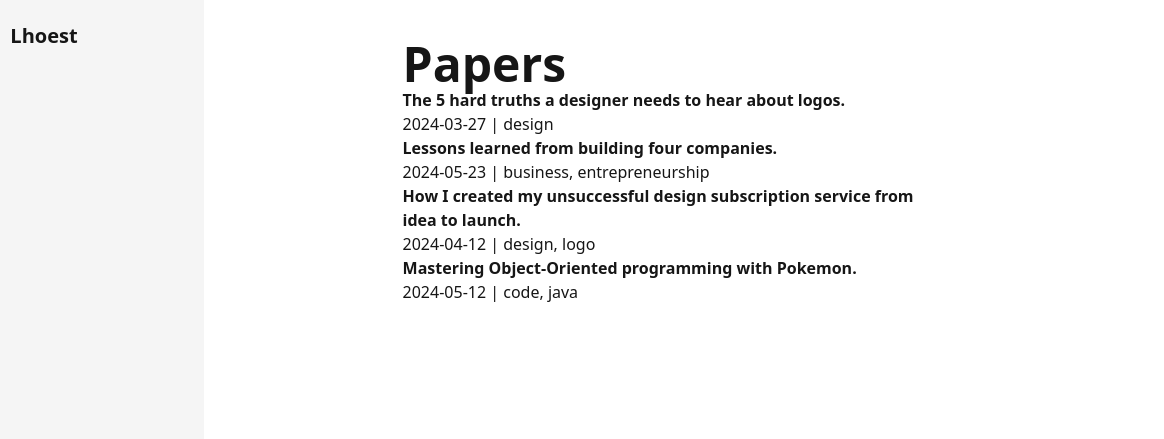
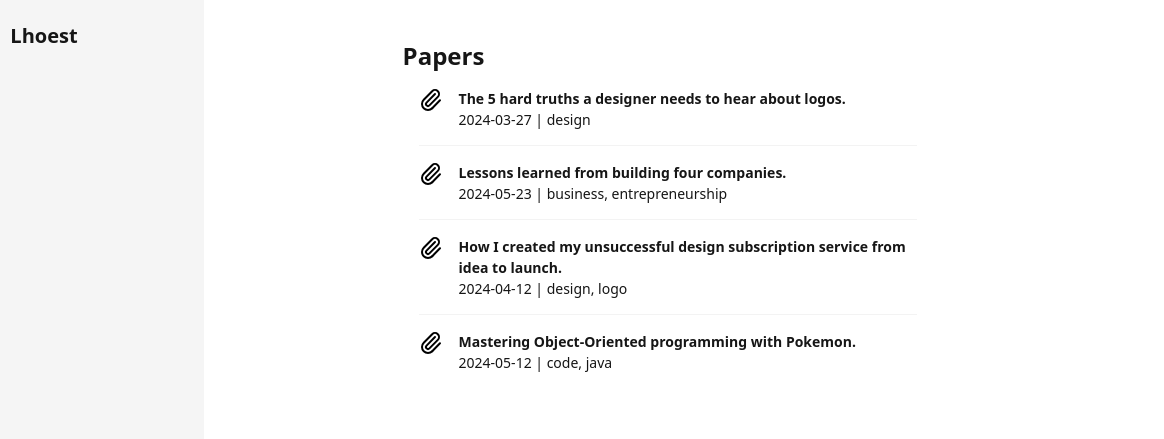
Before and after one commit to nicholaslhoest/gold, an Astro site: page /papers in a window 1280 px wide. Shown: the top 439 px of the page, 116-1280 px from the left. Built offline with nearby package versions, Linux system fonts and the light colour scheme; Astro itself is replaced by a stand-in of ours.

Commit message:
LOST-28: Fix style of Papers.

```diff
--- a/src/components/Hero.astro
+++ b/src/components/Hero.astro
@@ -11,7 +11,7 @@
             </div>
         </div>
         <div>
-            <h1 class="text-5xl font-bold">Nicholas B. Lhoest</h1>
+            <h1 class="text-4xl font-bold">Nicholas B. Lhoest</h1>
             <p class="py-6">
                 Nicholas graudate from Bournemouth University with a Games Techonolgy degree and
                 a Graduated with an master degree from the University of Glasgow with a Computer Science Degree
--- a/src/layouts/PaperLayout.astro
+++ b/src/layouts/PaperLayout.astro
@@ -16,7 +16,6 @@ const { number, title, date, time, tags } = Astro.props;
                 <h1>{title}</h1>
                 <strong>{date}</strong> | {time} min read
                 <div class="tagElement">
-                    <img style="margin-right: 10px"  src="/tag.svg" alt="Tag Icon in black and white" />
                     <p class="tagElementColor"> {tags.join(", ")}</p>
                 </div>
 
--- a/src/pages/papers/index.astro
+++ b/src/pages/papers/index.astro
@@ -1,18 +1,20 @@
 ---
 import { getCollection } from 'astro:content';
 import "../../styles/global.css";
-import Navigation from "../../components/Navigation.astro";
 import BaseLayout from "../../layouts/BaseLayout.astro";
+import { Paperclip } from '@lucide/astro';
 
 const papers = await getCollection('papers');
 ---
 
 <BaseLayout>
 
-    <h1 class="text-5xl font-bold">Papers</h1>
-    <ul class="listPaperItem">
+    <h1 class="text-2xl font-bold">Papers</h1>
+
+    <ul class="list">
         {papers.map(paper => (
-                <li class="listPaperItem">
+                <li class="list-row">
+                    <Paperclip color="black" />
                     <a class="listPaperItem" href={`/papers/${paper.slug}/`}>
                         <strong>{paper.data.title}</strong>
                         <p> {paper.data.date} | {paper.data.tags.join(", ")} </p>
```
